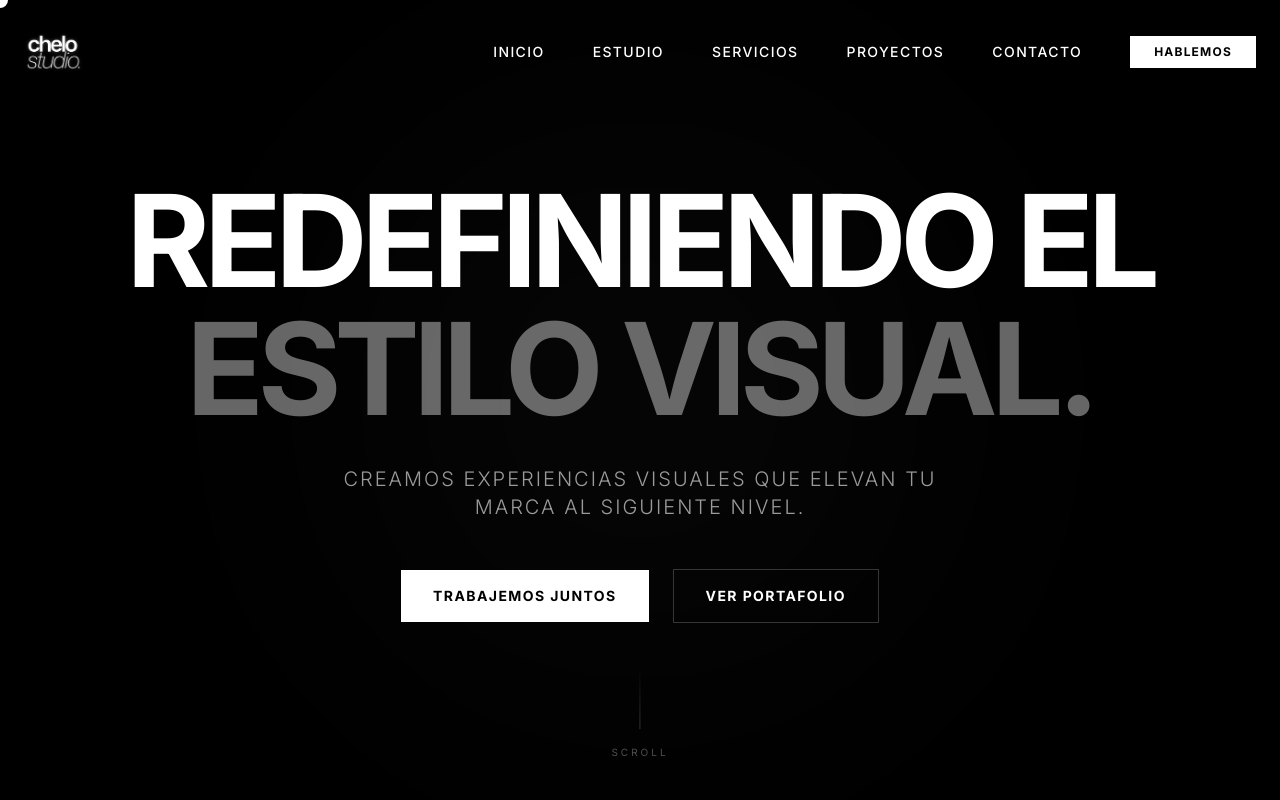
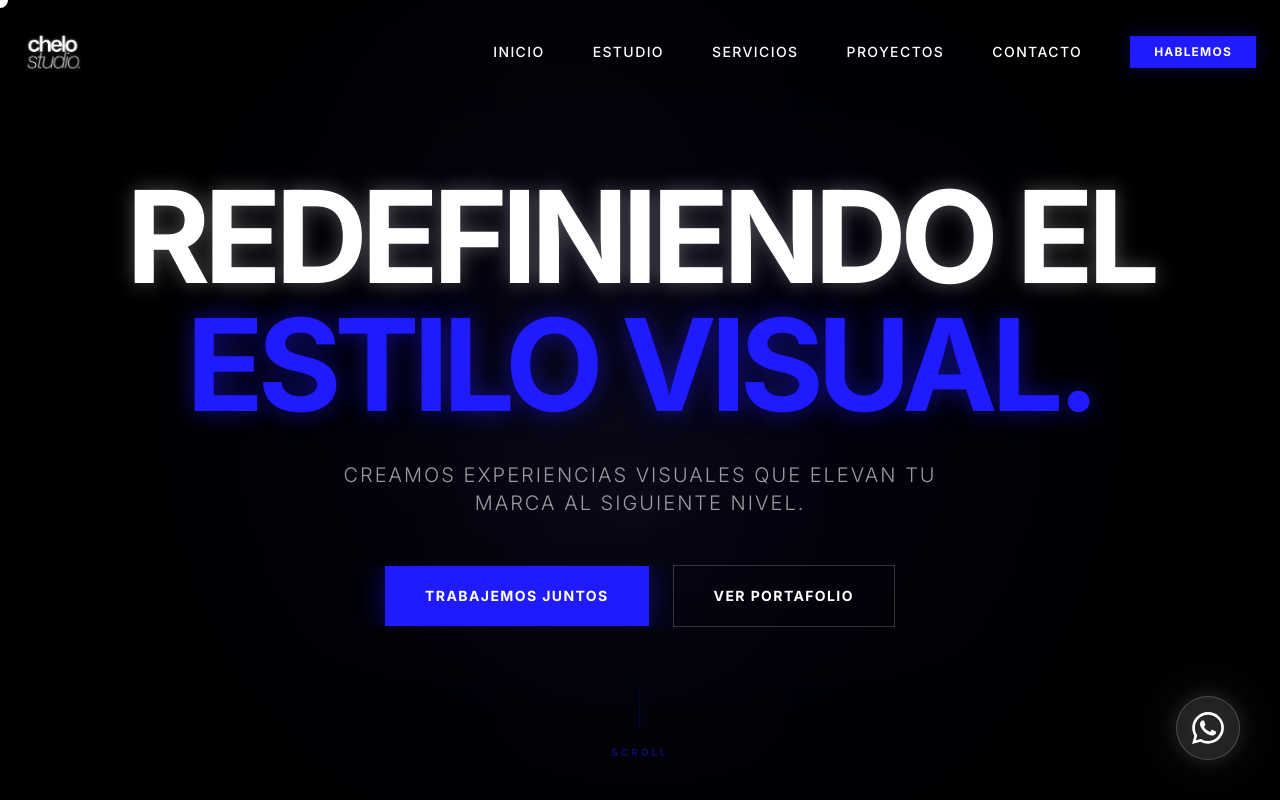
Before and after one commit to CheloStudio1/landing_chelo_studio, a Next.js app: page / in a window 1280 px wide. Shown: the top 800 px of the page. Built offline with nearby package versions, Linux system fonts and the light colour scheme.

Commit message:
feat: add WhatsApp floating button and implement global accent color styling with glow effects

```diff
--- a/src/app/globals.css
+++ b/src/app/globals.css
@@ -1,6 +1,8 @@
 @import "tailwindcss";
 
 @theme {
+  --color-accent: #201aff;
+  --color-accent-hover: #1712cc;
   --font-sans: var(--font-inter);
 }
 
@@ -16,13 +18,27 @@
   }
 }
 
+@layer utilities {
+  .text-glow {
+    text-shadow: 0 0 20px rgba(255, 255, 255, 0.3);
+  }
+
+  .text-glow-accent {
+    text-shadow: 0 0 25px rgba(32, 26, 255, 0.5);
+  }
+
+  .bg-glow-white {
+    background: radial-gradient(circle at center, rgba(255, 255, 255, 0.15) 0%, rgba(255, 255, 255, 0) 70%);
+  }
+}
+
 @layer base {
   * {
     @apply border-white/10;
   }
 
   body {
-    @apply bg-black text-white antialiased selection:bg-white selection:text-black;
+    @apply bg-black text-white antialiased selection:bg-accent selection:text-white;
     font-feature-settings: "ss01", "ss02", "cv01", "cv02", "cv03";
   }
 
@@ -41,6 +57,6 @@
 }
 
 ::-webkit-scrollbar-thumb {
-  @apply bg-white/20 hover:bg-white/40;
+  @apply bg-accent/40 hover:bg-accent/60;
   border-radius: 10px;
 }
--- a/src/app/layout.tsx
+++ b/src/app/layout.tsx
@@ -1,6 +1,8 @@
 import type { Metadata } from "next";
 import { Inter } from "next/font/google";
 import "./globals.css";
+
+import { WhatsAppButton } from "@/components/ui/WhatsAppButton";
 
 const inter = Inter({ subsets: ["latin"], weight: ["300", "400", "500", "600", "700"] });
 
@@ -18,6 +20,7 @@ export default function RootLayout({
     <html lang="es" className="dark">
       <body className={`${inter.className} bg-black text-white antialiased`}>
         {children}
+        <WhatsAppButton />
       </body>
     </html>
   );
--- a/src/components/sections/About.tsx
+++ b/src/components/sections/About.tsx
@@ -36,15 +36,15 @@ export const About = () => {
             <Reveal delay={0.8}>
               <div className="flex gap-16">
                 <div>
-                  <h4 className="text-3xl font-bold tracking-tighter">100+</h4>
+                  <h4 className="text-3xl font-bold tracking-tighter text-accent text-glow-accent">100+</h4>
                   <p className="text-[10px] tracking-widest uppercase text-white/40">Proyectos</p>
                 </div>
                 <div>
-                  <h4 className="text-3xl font-bold tracking-tighter">5+</h4>
+                  <h4 className="text-3xl font-bold tracking-tighter text-accent text-glow-accent">5+</h4>
                   <p className="text-[10px] tracking-widest uppercase text-white/40">Años de Exp.</p>
                 </div>
                 <div>
-                  <h4 className="text-3xl font-bold tracking-tighter">100%</h4>
+                  <h4 className="text-3xl font-bold tracking-tighter text-accent text-glow-accent">100%</h4>
                   <p className="text-[10px] tracking-widest uppercase text-white/40">Excelencia</p>
                 </div>
               </div>
--- a/src/components/sections/Hero.tsx
+++ b/src/components/sections/Hero.tsx
@@ -7,16 +7,18 @@ import { Reveal } from "../ui/Reveal";
 export const Hero = () => {
   return (
     <section id="hero" className="relative h-screen bg-black flex items-center justify-center overflow-hidden">
-      {/* Background visual detail */}
-      <div className="absolute inset-0 z-0 opacity-20 transition-opacity">
-        <div className="absolute top-1/2 left-1/2 -translate-x-1/2 -translate-y-1/2 w-[500px] h-[500px] bg-white rounded-full blur-[160px] opacity-20" />
+      {/* Background atmospheric details */}
+      <div className="absolute inset-0 z-0 pointer-events-none overflow-hidden">
+        <div className="absolute top-1/4 left-1/4 w-[600px] h-[600px] bg-glow-white opacity-20" />
+        <div className="absolute bottom-1/4 right-1/4 w-[800px] h-[800px] bg-glow-white opacity-10" />
+        <div className="absolute top-1/2 left-1/2 -translate-x-1/2 -translate-y-1/2 w-[600px] h-[600px] bg-accent/10 rounded-full blur-[180px]" />
       </div>
 
       <div className="container mx-auto px-6 z-10 text-center">
         <Reveal width="100%">
-          <h1 className="text-5xl md:text-8xl lg:text-9xl font-extrabold tracking-tighter leading-none mb-8">
+          <h1 className="text-6xl md:text-8xl lg:text-9xl font-extrabold tracking-tighter leading-none mb-8 text-glow">
             REDEFINIENDO EL <br />
-            <span className="text-white/40">ESTILO VISUAL.</span>
+            <span className="text-accent text-glow-accent">ESTILO VISUAL.</span>
           </h1>
         </Reveal>
 
@@ -30,13 +32,13 @@ export const Hero = () => {
           <div className="flex flex-col md:flex-row items-center justify-center gap-6">
             <a
               href="#contact"
-              className="px-8 py-4 bg-white text-black text-sm font-bold tracking-widest uppercase transition-transform hover:scale-105"
+              className="px-10 py-5 bg-accent text-white text-sm font-bold tracking-widest uppercase transition-all hover:bg-accent-hover hover:scale-105 shadow-[0_0_30px_rgba(32,26,255,0.4)] hover:shadow-[0_0_50px_rgba(32,26,255,0.6)]"
             >
               TRABAJEMOS JUNTOS
             </a>
             <a
               href="#portfolio"
-              className="px-8 py-4 border border-white/20 text-white text-sm font-bold tracking-widest uppercase hover:bg-white/10 transition-all"
+              className="px-10 py-5 border border-white/20 text-white text-sm font-bold tracking-widest uppercase hover:bg-white/5 transition-all backdrop-blur-sm"
             >
               VER PORTAFOLIO
             </a>
@@ -51,8 +53,8 @@ export const Hero = () => {
         transition={{ delay: 1.5, duration: 1 }}
         className="absolute bottom-10 left-1/2 -translate-x-1/2 flex flex-col items-center gap-4"
       >
-        <div className="w-px h-16 bg-gradient-to-b from-transparent to-white/40 animate-pulse" />
-        <span className="text-[10px] tracking-[0.3em] uppercase opacity-30">SCROLL</span>
+        <div className="w-px h-16 bg-gradient-to-b from-transparent to-accent/60 animate-pulse" />
+        <span className="text-[10px] tracking-[0.3em] uppercase opacity-40 text-accent font-bold">SCROLL</span>
       </motion.div>
     </section>
   );
--- a/src/components/sections/Portfolio.tsx
+++ b/src/components/sections/Portfolio.tsx
@@ -20,7 +20,7 @@ export const Portfolio = () => {
 
           <Reveal delay={0.3}>
             <div className="flex gap-4">
-              <span className="text-[10px] font-bold tracking-widest uppercase py-2 px-4 border border-white/10 hover:bg-white hover:text-black transition-all cursor-pointer">Todos</span>
+              <span className="text-[10px] font-bold tracking-widest uppercase py-2 px-4 border border-accent bg-accent/10 text-accent hover:bg-accent hover:text-white transition-all cursor-pointer shadow-[0_0_15px_rgba(32,26,255,0.2)]">Todos</span>
               <span className="text-[10px] font-bold tracking-widest uppercase py-2 px-4 opacity-40 hover:opacity-100 transition-all cursor-pointer">Video</span>
               <span className="text-[10px] font-bold tracking-widest uppercase py-2 px-4 opacity-40 hover:opacity-100 transition-all cursor-pointer">Branding</span>
             </div>
@@ -48,8 +48,8 @@ export const Portfolio = () => {
                 <p className="text-[10px] font-bold tracking-[0.3em] uppercase opacity-60 mb-2">{project.category}</p>
                 <h3 className="text-xl font-bold tracking-tight uppercase">{project.title}</h3>
                 <div className="mt-6 flex items-center gap-4">
-                   <div className="h-px w-8 bg-white" />
-                   <span className="text-[10px] font-bold tracking-widest uppercase">Ver Detalles</span>
+                   <div className="h-px w-8 bg-accent" />
+                   <span className="text-[10px] font-bold tracking-widest uppercase group-hover:text-accent transition-colors">Ver Detalles</span>
                 </div>
               </div>
 
--- a/src/components/sections/Services.tsx
+++ b/src/components/sections/Services.tsx
@@ -42,7 +42,7 @@ export const Services = () => {
                 className="bg-black p-12 space-y-8 min-h-[400px] flex flex-col justify-between group transition-colors"
               >
                 <div className="space-y-6">
-                  <div className="w-12 h-12 flex items-center justify-center border border-white/10 group-hover:bg-white group-hover:text-black transition-all duration-500">
+                  <div className="w-12 h-12 flex items-center justify-center border border-white/10 group-hover:bg-accent group-hover:text-white group-hover:shadow-[0_0_20px_rgba(32,26,255,0.4)] transition-all duration-500">
                     <Icon size={24} strokeWidth={1} />
                   </div>
                   <h3 className="text-xl font-bold tracking-tight uppercase">{service.title}</h3>
@@ -53,8 +53,8 @@ export const Services = () => {
                 </p>
 
                 <div className="pt-8 flex items-center gap-2 group-hover:gap-4 transition-all duration-500 opacity-20 group-hover:opacity-100">
-                  <span className="text-[10px] font-bold tracking-[0.3em] uppercase">Saber más</span>
-                  <div className="h-[1px] w-8 bg-white" />
+                  <span className="text-[10px] font-bold tracking-[0.3em] uppercase group-hover:text-accent transition-colors">Saber más</span>
+                  <div className="h-[1px] w-8 bg-accent" />
                 </div>
               </motion.div>
             );
--- a/src/components/ui/Navbar.tsx
+++ b/src/components/ui/Navbar.tsx
@@ -61,7 +61,7 @@ export const Navbar = () => {
             href="#contact"
             initial={{ opacity: 0, scale: 0.9 }}
             animate={{ opacity: 1, scale: 1 }}
-            className="px-6 py-2 bg-white text-black text-xs font-bold tracking-widest uppercase hover:bg-white/90 transition-colors"
+            className="px-6 py-2 bg-accent text-white text-xs font-bold tracking-widest uppercase hover:bg-accent-hover transition-all shadow-[0_0_20px_rgba(32,26,255,0.3)] hover:shadow-[0_0_30px_rgba(32,26,255,0.5)]"
           >
             Hablemos
           </motion.a>
--- /dev/null
+++ b/src/components/ui/WhatsAppButton.tsx
@@ -0,0 +1,38 @@
+"use client";
+
+import React from "react";
+import { motion } from "framer-motion";
+
+export const WhatsAppButton = () => {
+  const whatsappUrl = "https://wa.me/5491123998536";
+
+  return (
+    <motion.a
+      href={whatsappUrl}
+      target="_blank"
+      rel="noopener noreferrer"
+      initial={{ opacity: 0, scale: 0.5, y: 20 }}
+      animate={{ opacity: 1, scale: 1, y: 0 }}
+      whileHover={{ scale: 1.1, rotate: 5 }}
+      whileTap={{ scale: 0.9 }}
+      transition={{
+        type: "spring",
+        stiffness: 400,
+        damping: 20,
+        delay: 1 // Delay to let the page load first
+      }}
+      className="fixed bottom-10 right-10 z-[100] flex items-center justify-center w-16 h-16 bg-white/10 backdrop-blur-xl border border-white/20 rounded-full shadow-[0_0_20px_rgba(255,255,255,0.1)] group hover:bg-white transition-all duration-300"
+      aria-label="Contact on WhatsApp"
+    >
+      <div className="absolute inset-0 bg-white/10 rounded-full blur-xl group-hover:bg-accent/30 transition-colors duration-300" />
+      <svg
+        viewBox="0 0 24 24"
+        fill="currentColor"
+        className="w-8 h-8 text-white relative z-10 group-hover:text-accent transition-colors duration-300"
+        xmlns="http://www.w3.org/2000/svg"
+      >
+        <path d="M17.472 14.382c-.297-.149-1.758-.867-2.03-.967-.273-.099-.471-.148-.67.15-.197.297-.767.966-.94 1.164-.173.199-.347.223-.644.075-.297-.15-1.255-.463-2.39-1.475-.883-.788-1.48-1.761-1.653-2.059-.173-.297-.018-.458.13-.606.134-.133.298-.347.446-.52.149-.174.198-.298.298-.497.099-.198.05-.371-.025-.52-.075-.149-.669-1.612-.916-2.207-.242-.579-.487-.5-.669-.51-.173-.008-.371-.01-.57-.01-.198 0-.52.074-.792.372-.272.297-1.04 1.016-1.04 2.479 0 1.462 1.065 2.875 1.213 3.074.149.198 2.096 3.2 5.077 4.487.709.306 1.262.489 1.694.625.712.227 1.36.195 1.871.118.571-.085 1.758-.719 2.006-1.413.248-.694.248-1.289.173-1.413-.074-.124-.272-.198-.57-.347m-5.421 7.403h-.004a9.87 9.87 0 01-5.031-1.378l-.361-.214-3.741.982.998-3.648-.235-.374a9.86 9.86 0 01-1.51-5.26c.001-5.45 4.436-9.884 9.888-9.884 2.64 0 5.122 1.03 6.988 2.898a9.825 9.825 0 012.893 6.994c-.003 5.45-4.438 9.884-9.885 9.884m8.413-18.297A11.815 11.815 0 0012.05 0C5.495 0 .16 5.335.157 11.892c0 2.096.547 4.142 1.588 5.945L.057 24l6.305-1.654a11.882 11.882 0 005.683 1.448h.005c6.554 0 11.89-5.335 11.893-11.893a11.821 11.821 0 00-3.48-8.413Z" />
+      </svg>
+    </motion.a>
+  );
+};
```
Also changed, not shown: src/components/sections/CTA.tsx (+8 -7 lines), src/components/sections/Process.tsx (+4 -4 lines).
